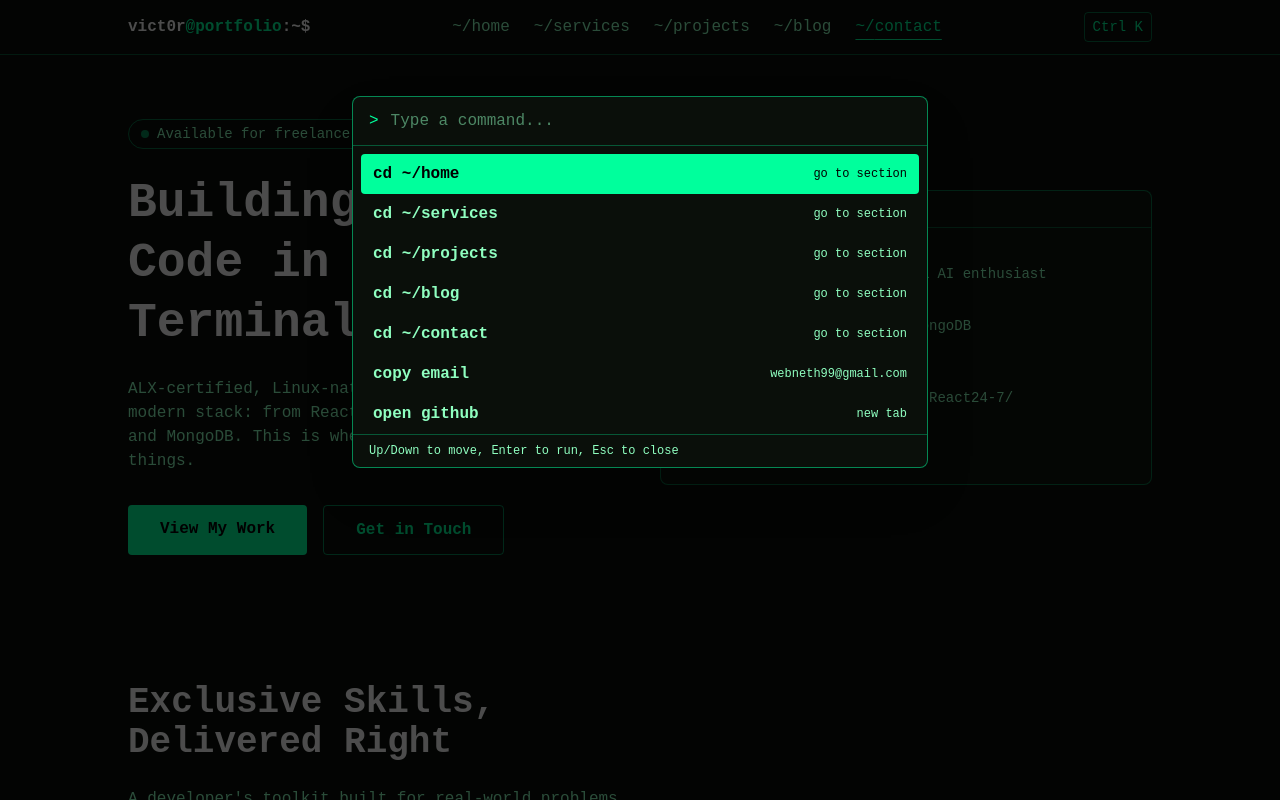
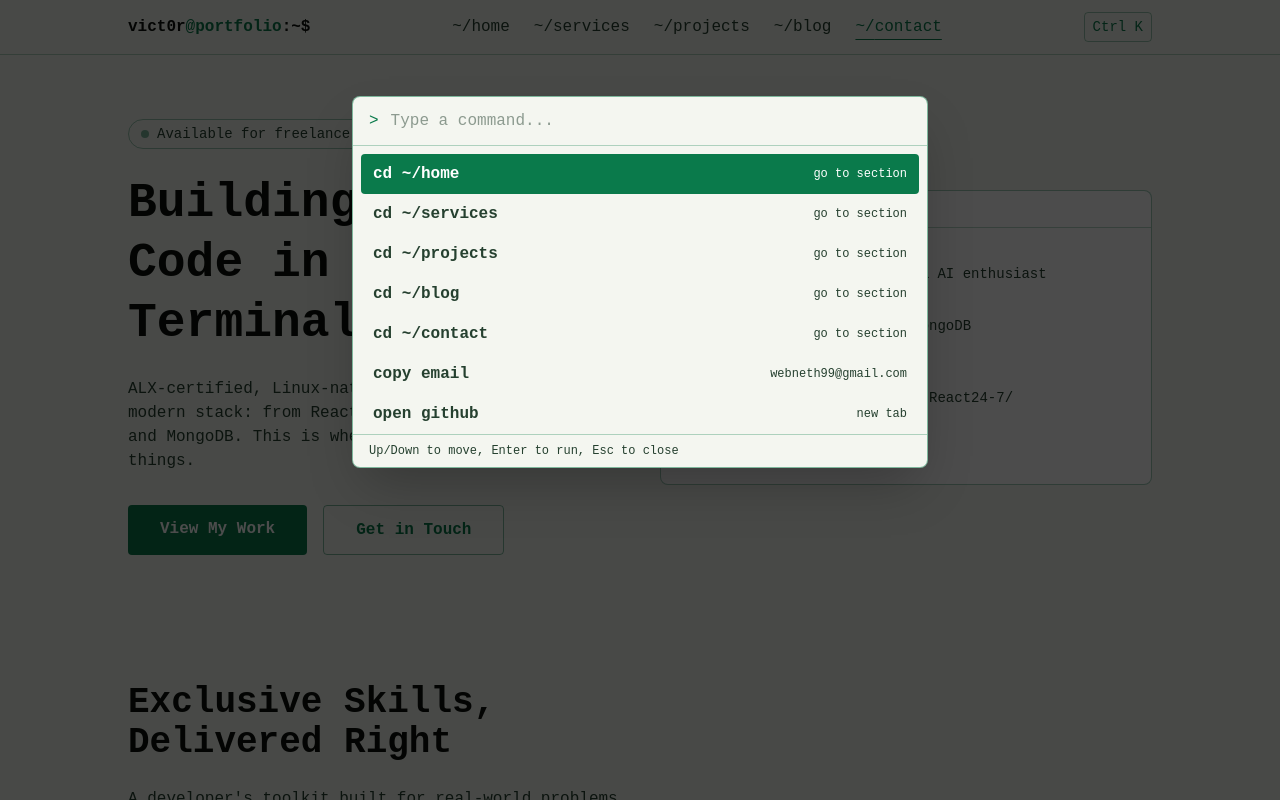
Before and after one commit to Arch-host/vict0r-portfolio, a React (Vite) app: page / in a window 1280 px wide. Both pictures are taken after a click on the button "Ctrl K". Shown: the top 800 px of the page. Built offline with nearby package versions, Linux system fonts and the light colour scheme.

Commit message:
Theme update

```diff
--- a/index.html
+++ b/index.html
@@ -8,7 +8,8 @@
     <meta property="og:type" content="website" />
     <meta property="og:title" content="VICT0R | Full-stack developer &amp; AI enthusiast" />
     <meta property="og:description" content="React, TypeScript, Node.js, MongoDB, AI tooling and videography. See what I build." />
-    <meta name="theme-color" content="#0a0f0a" />
+    <meta name="theme-color" content="#f4f6f0" media="(prefers-color-scheme: light)" />
+    <meta name="theme-color" content="#0a0f0a" media="(prefers-color-scheme: dark)" />
     <link rel="icon" type="image/svg+xml" href="/favicon.svg" />
   </head>
   <body>
--- a/src/components/ui/ThemeSwitcher.tsx
+++ b/src/components/ui/ThemeSwitcher.tsx
@@ -1,11 +1,28 @@
+import type { ReactNode } from "react";
 import { THEMES, type ThemeId } from "../../lib/theme.ts";
 
 type Props = { theme: ThemeId; onChange: (id: ThemeId) => void };
 
+const icons: Record<ThemeId, ReactNode> = {
+  system: (
+    <>
+      <rect x="3" y="4" width="18" height="12" rx="2" />
+      <path d="M8 20h8M12 16v4" />
+    </>
+  ),
+  light: (
+    <>
+      <circle cx="12" cy="12" r="4" />
+      <path d="M12 2v2M12 20v2M4.9 4.9l1.4 1.4M17.7 17.7l1.4 1.4M2 12h2M20 12h2M4.9 19.1l1.4-1.4M17.7 6.3l1.4-1.4" />
+    </>
+  ),
+  dark: <path d="M21 12.8A9 9 0 1 1 11.2 3a7 7 0 0 0 9.8 9.8z" />,
+};
+
 export default function ThemeSwitcher({ theme, onChange }: Props) {
   return (
-    <div role="group" aria-label="Color theme" className="flex items-center">
-      {THEMES.map(({ id, label, swatch }) => (
+    <div role="group" aria-label="Color theme" className="flex items-center rounded border border-brand/40 p-0.5">
+      {THEMES.map(({ id, label }) => (
         <button
           key={id}
           type="button"
@@ -13,14 +30,13 @@ export default function ThemeSwitcher({ theme, onChange }: Props) {
           aria-label={label}
           aria-pressed={theme === id}
           title={label}
-          className="p-2"
+          className={`rounded p-1.5 transition-colors ${
+            theme === id ? "bg-brand text-on-brand" : "hover:text-brand"
+          }`}
         >
-          <span
-            className={`block size-4 rounded-full border border-fg/40 ${
-              theme === id ? "ring-2 ring-brand ring-offset-2 ring-offset-panel" : ""
-            }`}
-            style={{ backgroundColor: swatch }}
-          />
+          <svg viewBox="0 0 24 24" fill="none" stroke="currentColor" strokeWidth={2} strokeLinecap="round" strokeLinejoin="round" className="size-4" aria-hidden="true">
+            {icons[id]}
+          </svg>
         </button>
       ))}
     </div>
--- a/src/index.css
+++ b/src/index.css
@@ -23,46 +23,24 @@
   --color-on-brand: var(--on-brand);
 }
 
-/* Themes: <html data-theme="..."> (set in src/lib/theme.ts) */
-:root,
-[data-theme="green"] {
-  color-scheme: dark;
-  --bg: #0a0f0a;
-  --panel: #0e150e;
-  --heading: #ffffff;
-  --fg: #8fffc0;
-  --brand: #00ff9c;
-  --brand-dim: #00cc7d;
-  --on-brand: #000000;
+/* Themes: "system" has no rule, so :root lets the OS decide */
+:root {
+  color-scheme: light dark;
+  --bg: light-dark(#f4f6f0, #0a0f0a);
+  --panel: light-dark(#ffffff, #0e150e);
+  --heading: light-dark(#0a0f0a, #ffffff);
+  --fg: light-dark(#25402f, #8fffc0);
+  --brand: light-dark(#0a7a4b, #00ff9c);
+  --brand-dim: light-dark(#086239, #00cc7d);
+  --on-brand: light-dark(#ffffff, #000000);
 }
 
-[data-theme="amber"] {
-  --bg: #100c05;
-  --panel: #171106;
-  --heading: #fff4dc;
-  --fg: #ffd37a;
-  --brand: #ffb000;
-  --brand-dim: #cc8c00;
+[data-theme="light"] {
+  color-scheme: light;
 }
 
-[data-theme="cyan"] {
-  --bg: #050d10;
-  --panel: #08151a;
-  --heading: #ffffff;
-  --fg: #8ff3ff;
-  --brand: #00e5ff;
-  --brand-dim: #00b8cc;
-}
-
-[data-theme="paper"] {
-  color-scheme: light;
-  --bg: #f4f6f0;
-  --panel: #ffffff;
-  --heading: #0a0f0a;
-  --fg: #25402f;
-  --brand: #0a7a4b;
-  --brand-dim: #086239;
-  --on-brand: #ffffff;
+[data-theme="dark"] {
+  color-scheme: dark;
 }
 
 [id] {
--- a/src/lib/theme.ts
+++ b/src/lib/theme.ts
@@ -1,8 +1,7 @@
 export const THEMES = [
-  { id: "green", label: "Green phosphor", swatch: "#00ff9c" },
-  { id: "amber", label: "Amber CRT", swatch: "#ffb000" },
-  { id: "cyan", label: "Cyan", swatch: "#00e5ff" },
-  { id: "paper", label: "Paper (light)", swatch: "#0a7a4b" },
+  { id: "system", label: "System" },
+  { id: "light", label: "Light" },
+  { id: "dark", label: "Dark" },
 ] as const;
 
 export type ThemeId = (typeof THEMES)[number]["id"];
@@ -15,9 +14,9 @@ const isTheme = (value: unknown): value is ThemeId =>
 export function readTheme(): ThemeId {
   try {
     const saved = localStorage.getItem(STORAGE_KEY);
-    return isTheme(saved) ? saved : "green";
+    return isTheme(saved) ? saved : "system";
   } catch {
-    return "green"; // storage blocked (private mode, etc.)
+    return "system"; // storage blocked (private mode, etc.)
   }
 }
 
```
